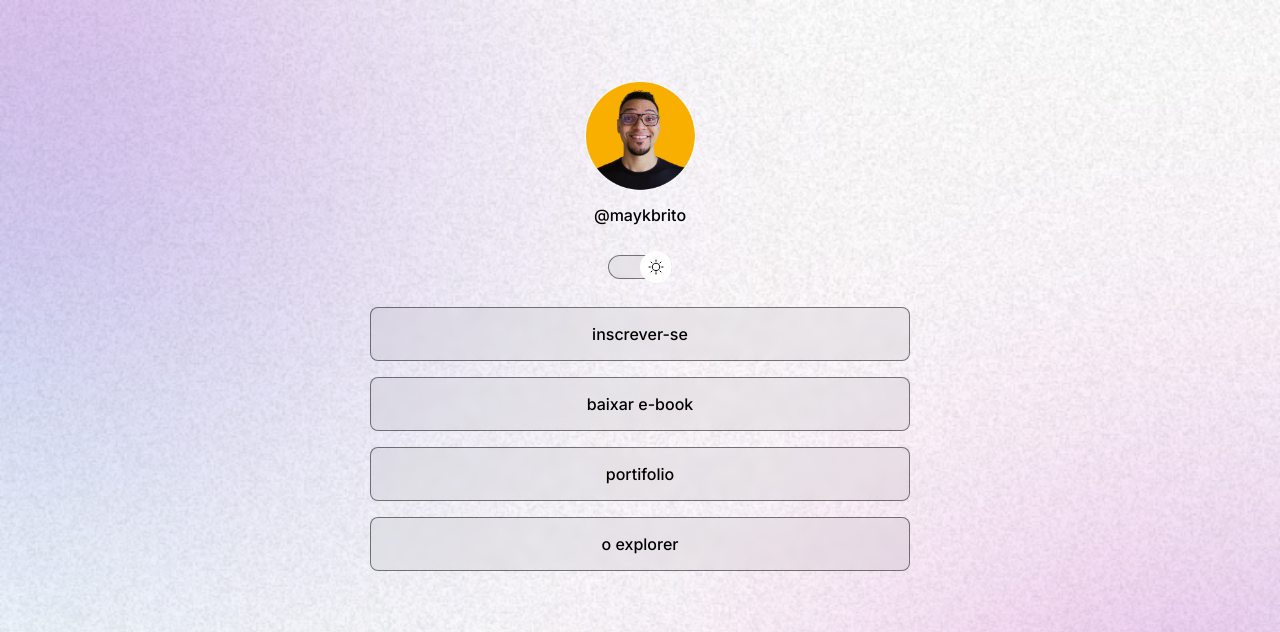
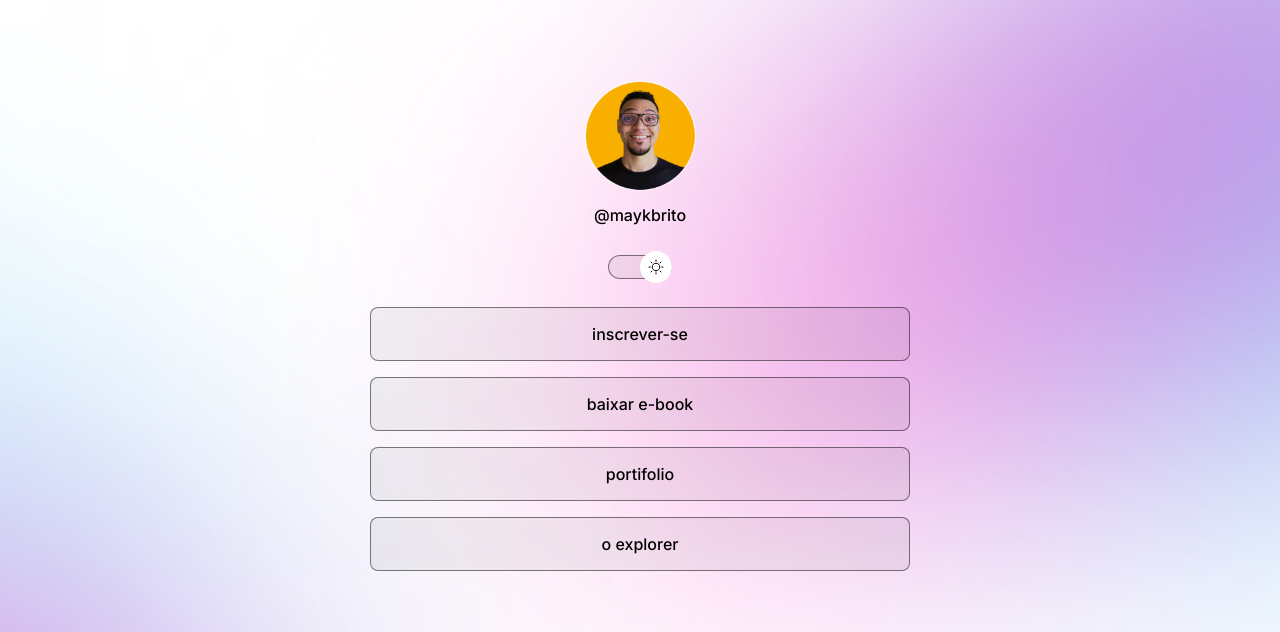
Before and after one commit to JuanDelv01/projetoAula, a plain HTML site: page index.html in a window 1280 px wide. Shown: the top 632 px of the page. Drawn offline with nearby package versions, Linux system fonts and the light colour scheme.

Commit message:
mudou a fundo de imagem com media queries

```diff
--- a/style.css
+++ b/style.css
@@ -27,6 +27,7 @@
 
 body{
     background: var(--bg-url) no-repeat top center/cover;
+    height: 100vh;
 }
 
 body *{
@@ -170,3 +171,17 @@ footer{
     padding: 24px 0;
     text-align: center;
 }
+
+/*  media queries */
+
+@media(min-width: 700px){
+
+    :root {
+        --bg-url: url(./assets/bg-desktop.jpg);
+    }
+
+    .luz{
+        --bg-url: url(./assets/bg-desktop-light.jpg);
+    }
+
+}
```
